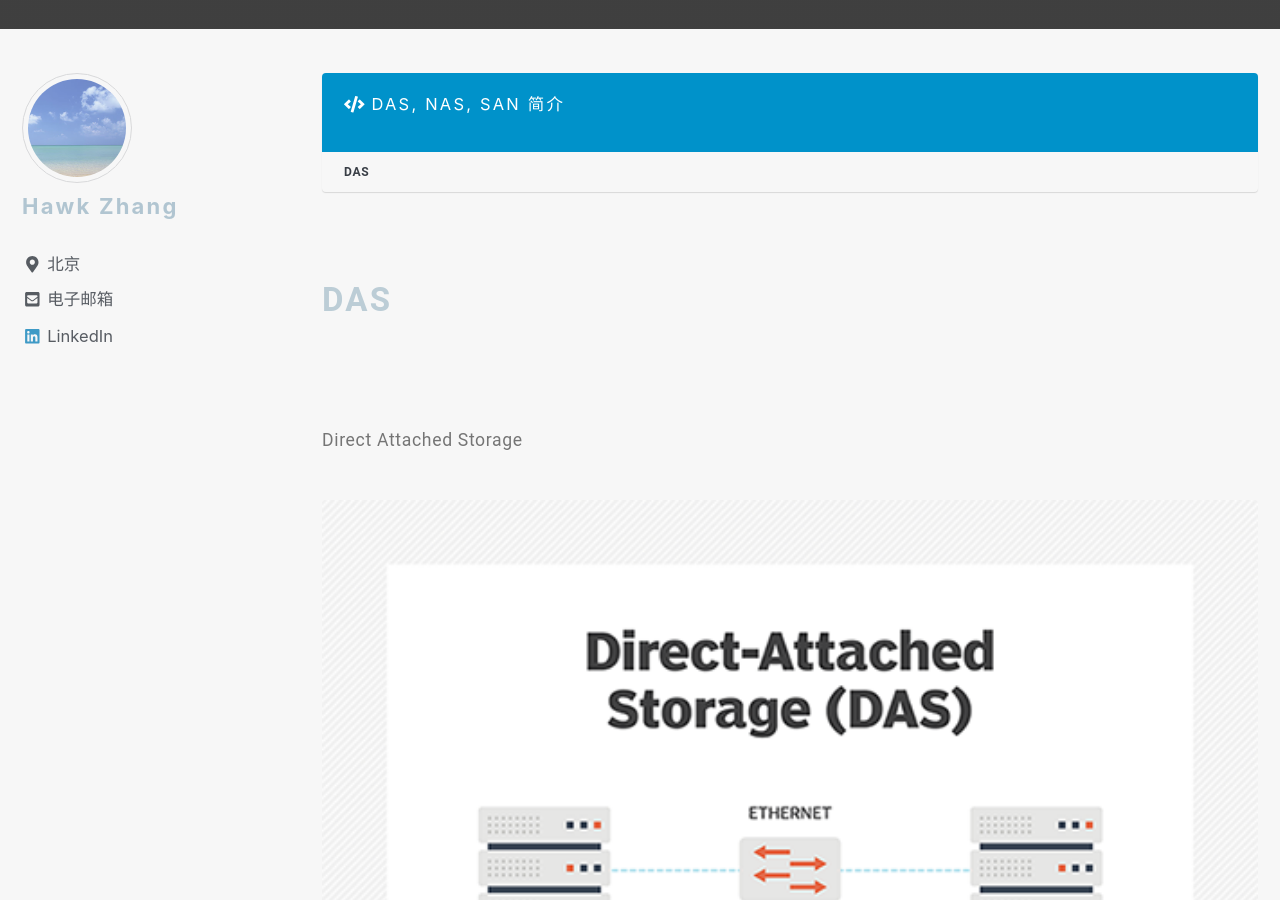
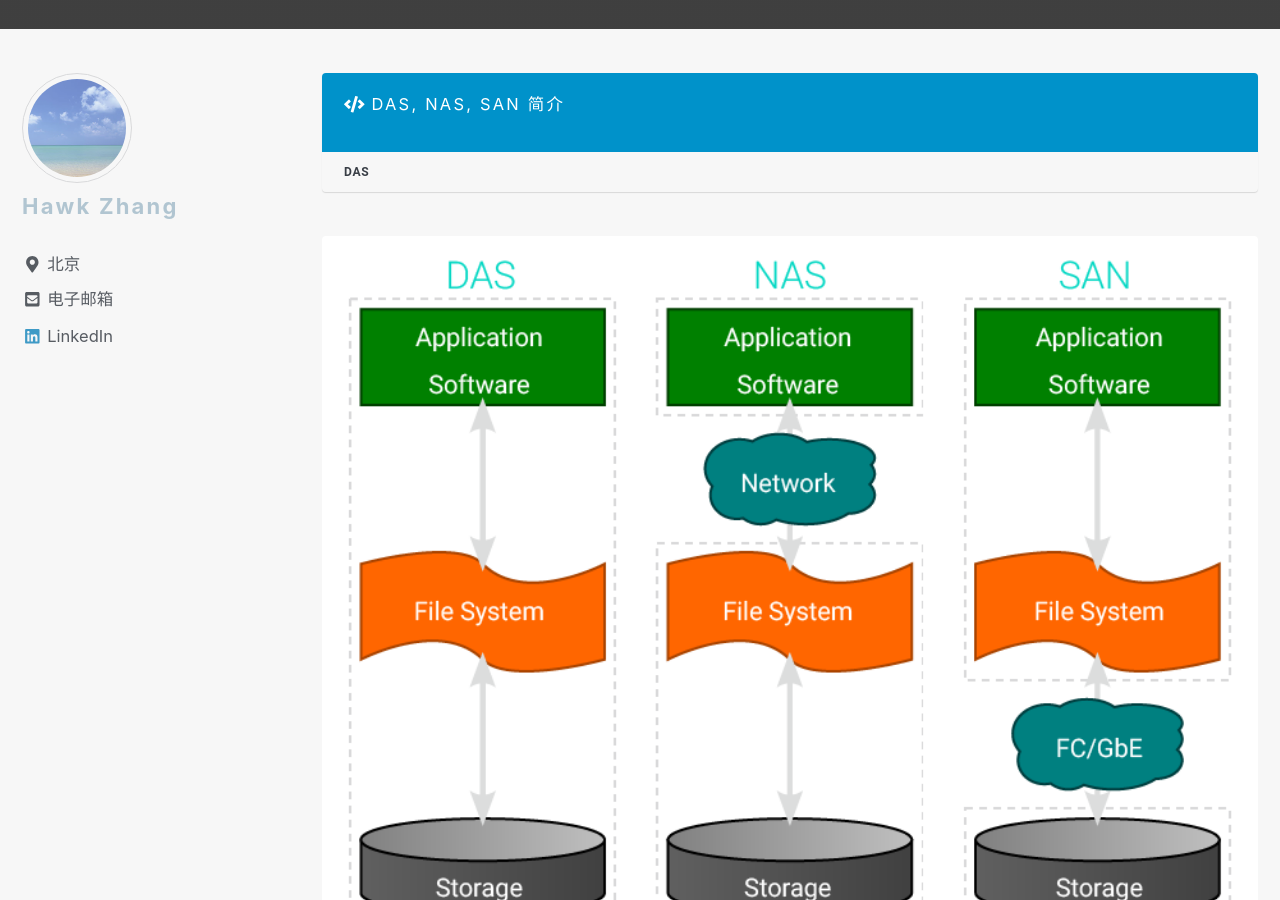
Before and after one commit to narru888/linotes_note, a Jekyll site: the page built from _posts/storage/2018-03-01-das.nas.san.md, in a window 1280 px wide and 900 px high, scrolled down 393 px. Built offline with Jekyll 4.4.1, drawn with Linux system fonts in a browser that asks for light colours; nearby versions of some CDN libraries; a script that is not in the unit is left out.

Commit message:
update on 2018-11-20 21:28:01 CST

```diff
--- a/_posts/storage/2018-03-01-das.nas.san.md
+++ b/_posts/storage/2018-03-01-das.nas.san.md
@@ -12,6 +12,8 @@
   overlay_filter: rgba(0, 0, 0, 0.6)
 ---
 
+{% include figure image_path="/assets/images/das.nas.san.png" alt="DAS NAS SAN 的本质区别" %}
+
 
 ## DAS
 
@@ -22,10 +24,3 @@
 直连存储，是指将外置存储设备通过连接电缆，直接连接到一台计算机上。采用直接外挂存储方案的服务器结构，如同 PC 机架构，外部数据存储设备采用 SCSI 或 FC（Fibre Channel）技术，直接挂接在内部总线上的方式，数据存储是整个服务器结构的一部分，在这种情况下往往是数据和操作系统都未分离。
 
 DAS 这种直连方式，能够解决单台服务器的存储空间扩展、高性能传输需求，并且单台外置存储系统的容量，已经从不到1TB，发展到了2TB，随着大容量硬盘的推出，单台外置存储系统容量还会上升。此外，DAS还可以构成基于磁盘阵列的双机高可用系统，满足数据存储对高可用的要求。从趋势上看，DAS仍然会作为一种存储模式，继续得到应用。
-
-
-
-
-
-
-{% include figure image_path="/assets/images/das.nas.san.png" alt="" %}
```
